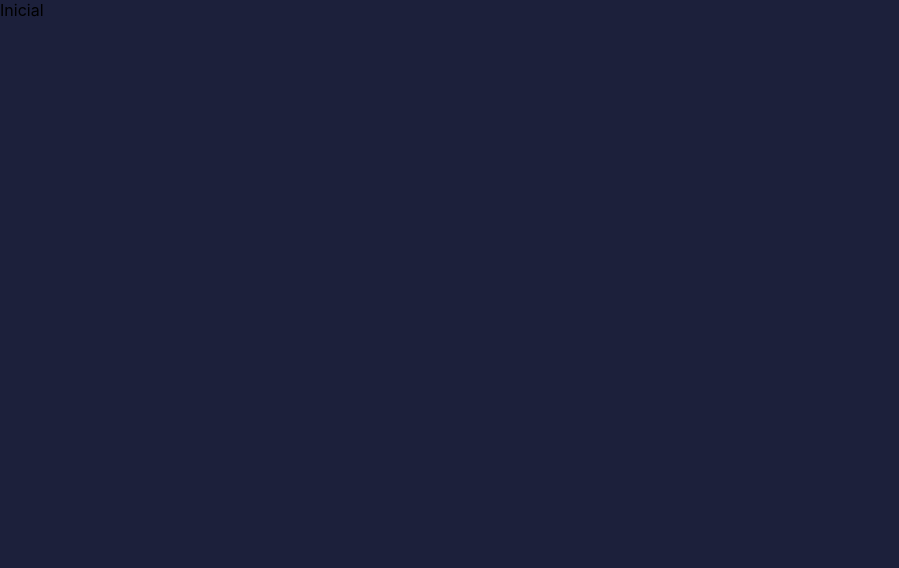
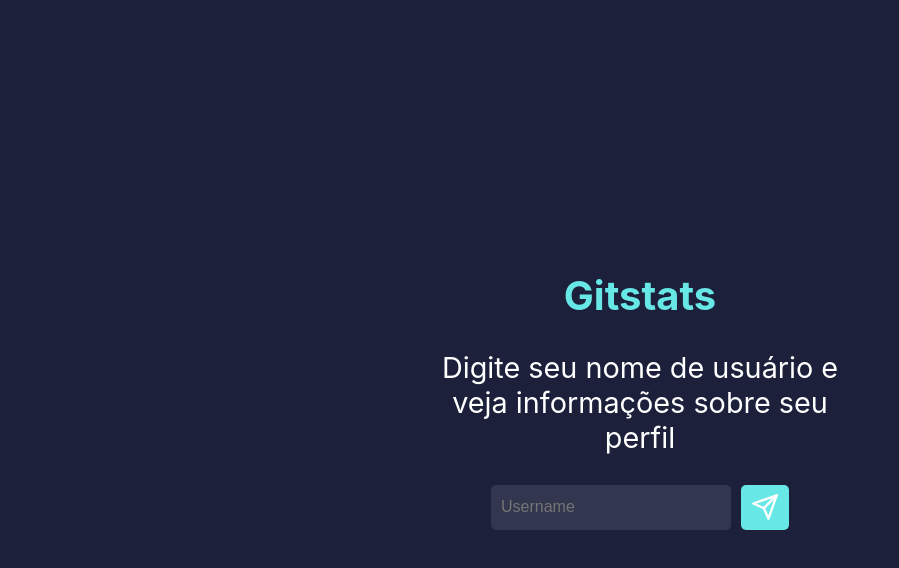
Before and after one commit to Kinho11/vemserdbc-trabalho-final-ts, a React (Create React App) app: page / in a window 1280 px wide. Shown: the top 568 px of the page, without its empty margins (0-899 px from the left). Built offline with nearby package versions, Linux system fonts and the light colour scheme.

Commit message:
add: Adicionada tela Home

```diff
--- /dev/null
+++ b/src/pages/Inicial/Inicial.styled.ts
@@ -0,0 +1,79 @@
+import styled from 'styled-components'
+
+export const InicialContainer = styled.section`
+  height: 100vh;
+  color: #fff;
+  display: flex;
+  align-items: center;
+  justify-content: center;
+
+  .infos {
+    max-width: 430px;
+    display: flex;
+    justify-content: center;
+    align-items: center;
+    flex-wrap: wrap;
+
+    h1 {
+      color: #68E7E7;
+      margin: 0;
+      padding: 0;
+      font-size: 2.5rem;
+    }
+
+    p {
+      margin: 30px 0;
+      text-align: center;
+      font-size: 1.8rem;
+    }
+  }
+
+  .input {
+    display: flex;
+    align-items: center;
+    justify-content: center;
+    gap: 10px;
+
+    input {
+      width: 220px;
+      padding: 15px 10px;
+      border-radius: 5px;
+      border: none;
+      background-color: #32364E;
+      color: #fff;
+
+      &::placeholder {
+        font-size: 16px;
+      }
+
+      &:focus{
+        outline: 2px solid #68E7E7;
+      }
+    }
+
+    button {
+      display: flex;
+      align-items: center;
+      justify-content: center;
+      max-height: 45px;
+      padding: 15px 10px;
+      border-radius: 5px;
+      border: none;
+      background-color: #68E7E7;
+      cursor: pointer;
+      transition: 0.3s;
+
+      &:hover {
+        opacity: 0.7;
+        transition: 0.3s;
+      }
+
+      i {
+        display: flex;
+        align-items: center;
+        justify-content: center;
+        color: #fff;
+      }
+    }
+  }
+`
--- a/src/pages/Inicial/Inicial.tsx
+++ b/src/pages/Inicial/Inicial.tsx
@@ -1,7 +1,23 @@
-import React from 'react'
+import { Link } from 'react-router-dom'
+import { InicialContainer } from './Inicial.styled'
+import { FiSend } from 'react-icons/fi'
+import { useState } from 'react'
 
 export const Inicial = () => {
+  const [name, setName] = useState<string>('')
+
   return (
-    <div>Inicial</div>
+    <>
+      <InicialContainer>
+        <div className='infos'>
+          <h1>Gitstats</h1>
+          <p>Digite seu nome de usuário e veja informações sobre seu perfil</p>
+          <div className='input'>
+            <input type="text" placeholder='Username' onChange={(e) => setName(e.target.value)} />
+            <Link to={`/perfil/${name}`}><button type='submit'><i><FiSend size={28} /></i></button></Link>
+          </div>
+        </div>
+      </InicialContainer>
+    </>
   )
 }
```
